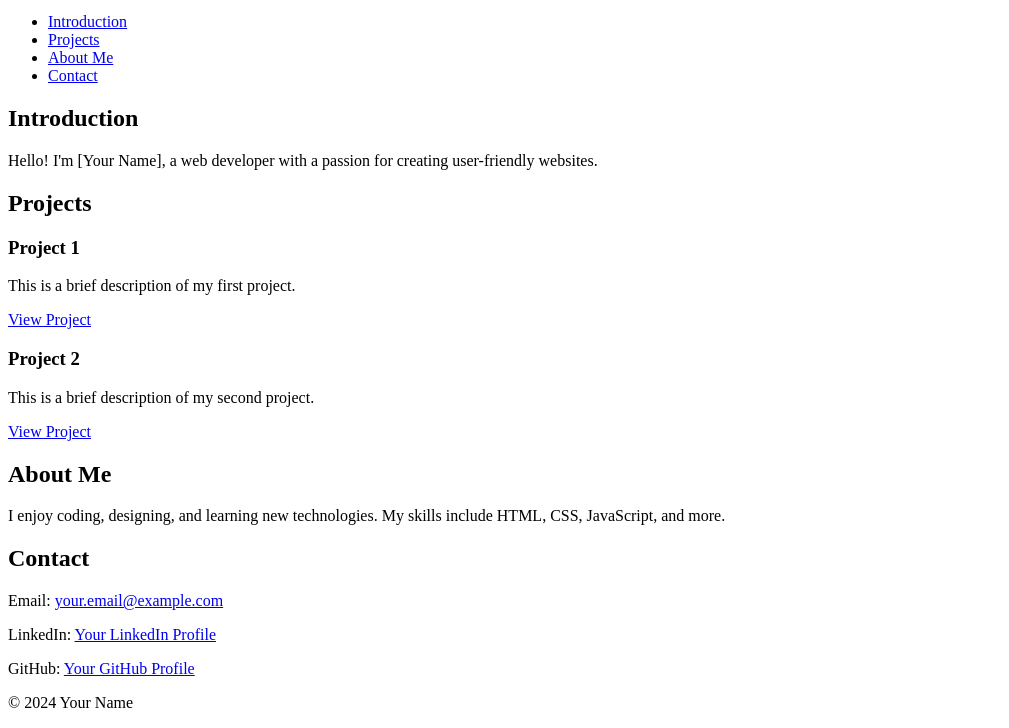
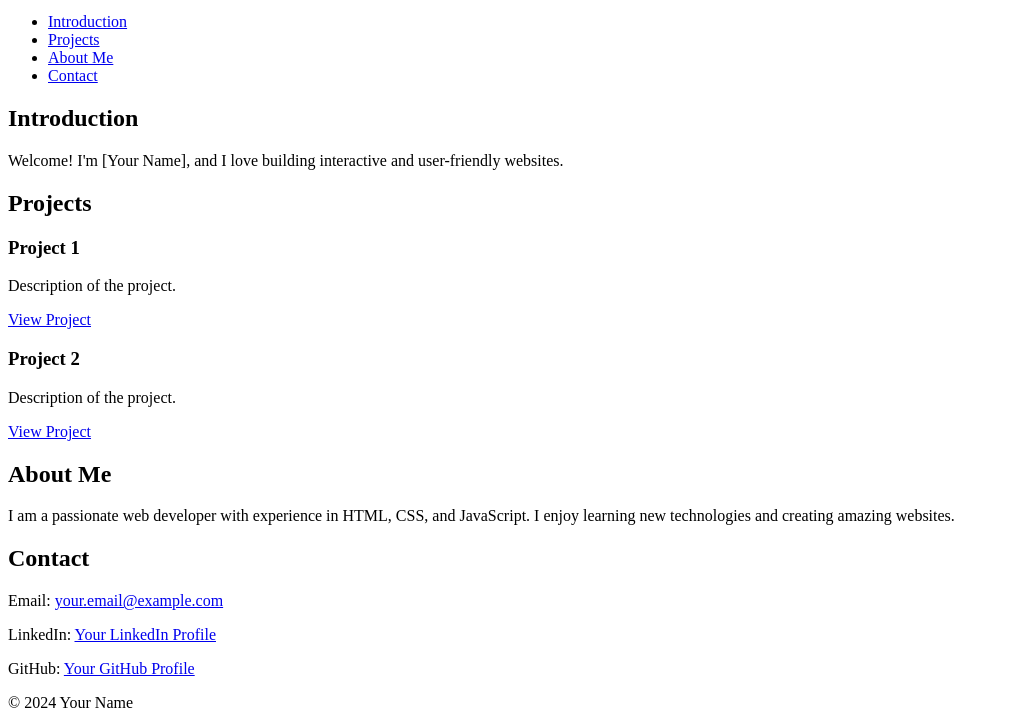
Before and after one commit to mounaim18/My_First_Portfolio, a plain HTML site: page portfolio/index.html in a window 1280 px wide. Shown: the part 101-829 px from the top of the page, without its empty margins (0-1009 px from the left). Drawn offline with Linux system fonts and the light colour scheme.

Commit message:
Portfolio structure and content for index.html

```diff
--- a/portfolio/index.html
+++ b/portfolio/index.html
@@ -1,7 +1,7 @@
 <!DOCTYPE html>
 <html lang="en">
 <head>
-    <meta charset="UTF-8">
+    <meta charset="utf-8">
     <title>Your Name - Personal Portfolio</title>
 </head>
 <body>
@@ -24,26 +24,26 @@
     <!-- Content Sections -->
     <section id="introduction">
         <h2>Introduction</h2>
-        <p>Hello! I'm [Your Name], a web developer with a passion for creating user-friendly websites.</p>
+        <p>Welcome! I'm [Your Name], and I love building interactive and user-friendly websites.</p>
     </section>
 
     <section id="projects">
         <h2>Projects</h2>
         <article class="project">
             <h3>Project 1</h3>
-            <p>This is a brief description of my first project.</p>
+            <p>Description of the project.</p>
             <a href="https://project1.example.com" target="_blank">View Project</a>
         </article>
         <article class="project">
             <h3>Project 2</h3>
-            <p>This is a brief description of my second project.</p>
+            <p>Description of the project.</p>
             <a href="https://project2.example.com" target="_blank">View Project</a>
         </article>
     </section>
 
     <section id="about">
         <h2>About Me</h2>
-        <p>I enjoy coding, designing, and learning new technologies. My skills include HTML, CSS, JavaScript, and more.</p>
+        <p>I am a passionate web developer with experience in HTML, CSS, and JavaScript. I enjoy learning new technologies and creating amazing websites.</p>
     </section>
 
     <section id="contact">
```
